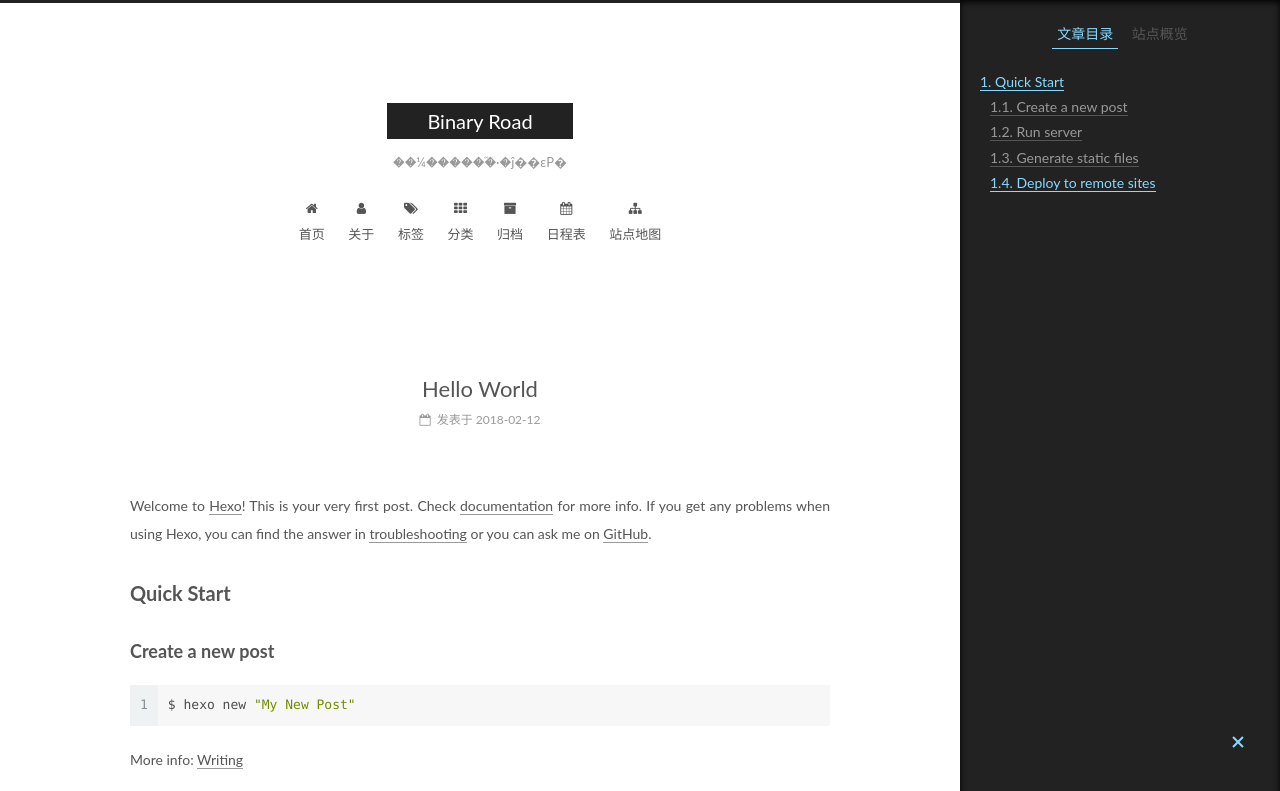
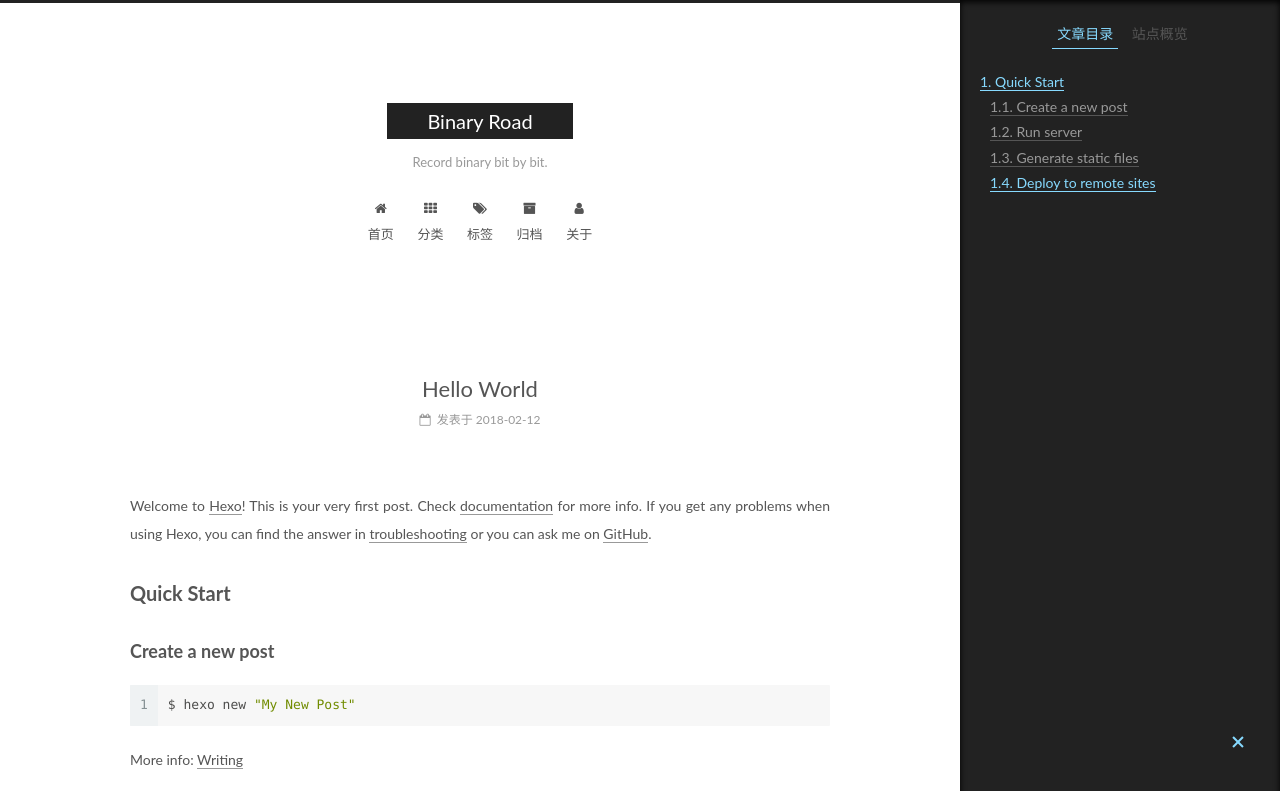
Before and after one commit to AnduinWrynn/AnduinWrynn.github.io, a plain HTML site: page 2018/02/12/hello-world/index.html in a window 1280 px wide. Shown: the top 791 px of the page. Drawn offline with Linux system fonts and the light colour scheme.

Commit message:
Site updated: 2018-02-13 00:35:31

```diff
--- a/2018/02/12/hello-world/index.html
+++ b/2018/02/12/hello-world/index.html
@@ -160,7 +160,7 @@
       </a>
     </div>
 
-        <p class="site-subtitle">��¼������֮·�ĵ��εΡ�</p>
+        <p class="site-subtitle">Record binary bit by bit.</p>
 
   </div>
 
@@ -190,12 +190,12 @@
         </li>
 
 
-        <li class="menu-item menu-item-about">
-          <a href="/about/" rel="section">
+        <li class="menu-item menu-item-categories">
+          <a href="/categories/" rel="section">
 
-              <i class="menu-item-icon fa fa-fw fa-user"></i> <br />
+              <i class="menu-item-icon fa fa-fw fa-th"></i> <br />
 
-            关于
+            分类
           </a>
         </li>
 
@@ -210,16 +210,6 @@
         </li>
 
 
-        <li class="menu-item menu-item-categories">
-          <a href="/categories/" rel="section">
-
-              <i class="menu-item-icon fa fa-fw fa-th"></i> <br />
-
-            分类
-          </a>
-        </li>
-
-
         <li class="menu-item menu-item-archives">
           <a href="/archives/" rel="section">
 
@@ -230,22 +220,12 @@
         </li>
 
 
-        <li class="menu-item menu-item-schedule">
-          <a href="/schedule/" rel="section">
+        <li class="menu-item menu-item-about">
+          <a href="/about/" rel="section">
 
-              <i class="menu-item-icon fa fa-fw fa-calendar"></i> <br />
+              <i class="menu-item-icon fa fa-fw fa-user"></i> <br />
 
-            日程表
-          </a>
-        </li>
-
-
-        <li class="menu-item menu-item-sitemap">
-          <a href="/sitemap.xml" rel="section">
-
-              <i class="menu-item-icon fa fa-fw fa-sitemap"></i> <br />
-
-            站点地图
+            关于
           </a>
         </li>
 
--- a/css/main.css
+++ b/css/main.css
@@ -1822,7 +1822,7 @@ pre .javascript .function {
   width: 4px;
   height: 4px;
   border-radius: 50%;
-  background: #ffaad9;
+  background: #ff4aff;
 }
 .links-of-blogroll {
   font-size: 13px;
```
Also changed, not shown: 2018/02/12/test-my-site/index.html (+9 -29 lines), archives/2018/02/index.html (+9 -29 lines), archives/2018/index.html (+9 -29 lines), archives/index.html (+9 -29 lines), index.html (+9 -29 lines).
